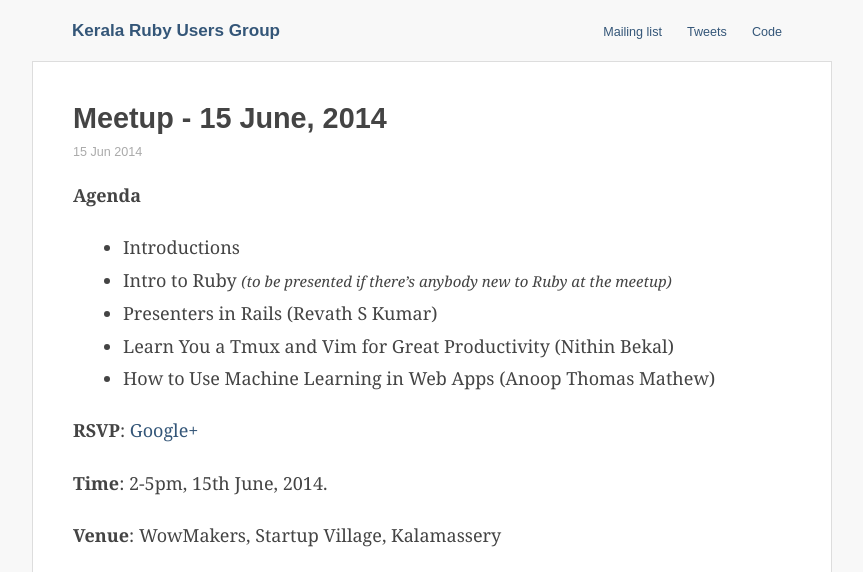
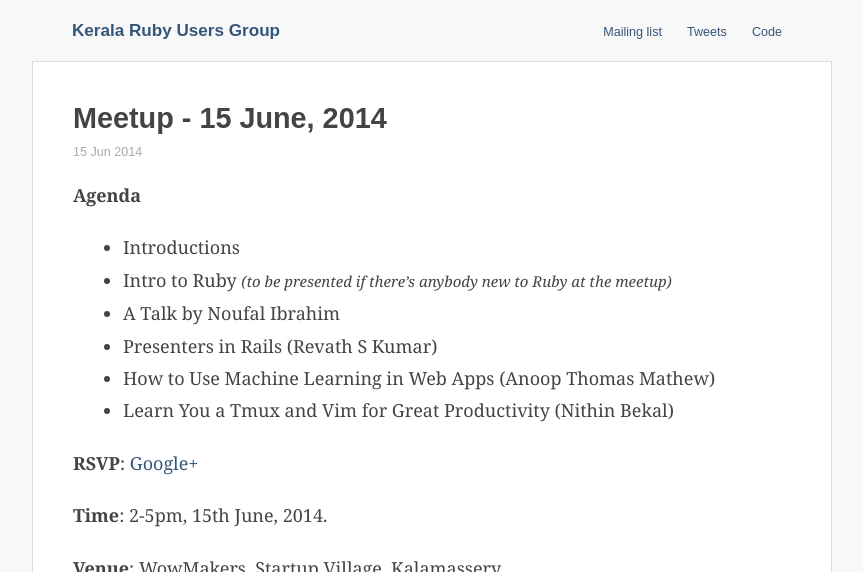
Before and after one commit to krug/krug.github.io, a Jekyll site: the page built from _posts/2014-06-15-jun-2014-meetup.md, in a window 1280 px wide. Shown: the top 572 px of the page, without its empty margins (208-1071 px from the left). Built offline with Jekyll 4.4.1, drawn with Linux system fonts in a browser that asks for light colours; grey boxes are pictures that could not be loaded.

Commit message:
Update 2014-06-15-jun-2014-meetup.md

```diff
--- a/_posts/2014-06-15-jun-2014-meetup.md
+++ b/_posts/2014-06-15-jun-2014-meetup.md
@@ -9,9 +9,10 @@
 
 * Introductions
 * Intro to Ruby <small>_(to be presented if there's anybody new to Ruby at the meetup)_</small>
+* A Talk by Noufal Ibrahim
 * Presenters in Rails (Revath S Kumar)
+* How to Use Machine Learning in Web Apps (Anoop Thomas Mathew)
 * Learn You a Tmux and Vim for Great Productivity (Nithin Bekal)
-* How to Use Machine Learning in Web Apps (Anoop Thomas Mathew)
 
 **RSVP**: [Google+](https://plus.google.com/events/chla89lm2d0e88290hkhoas497k)
 
```
